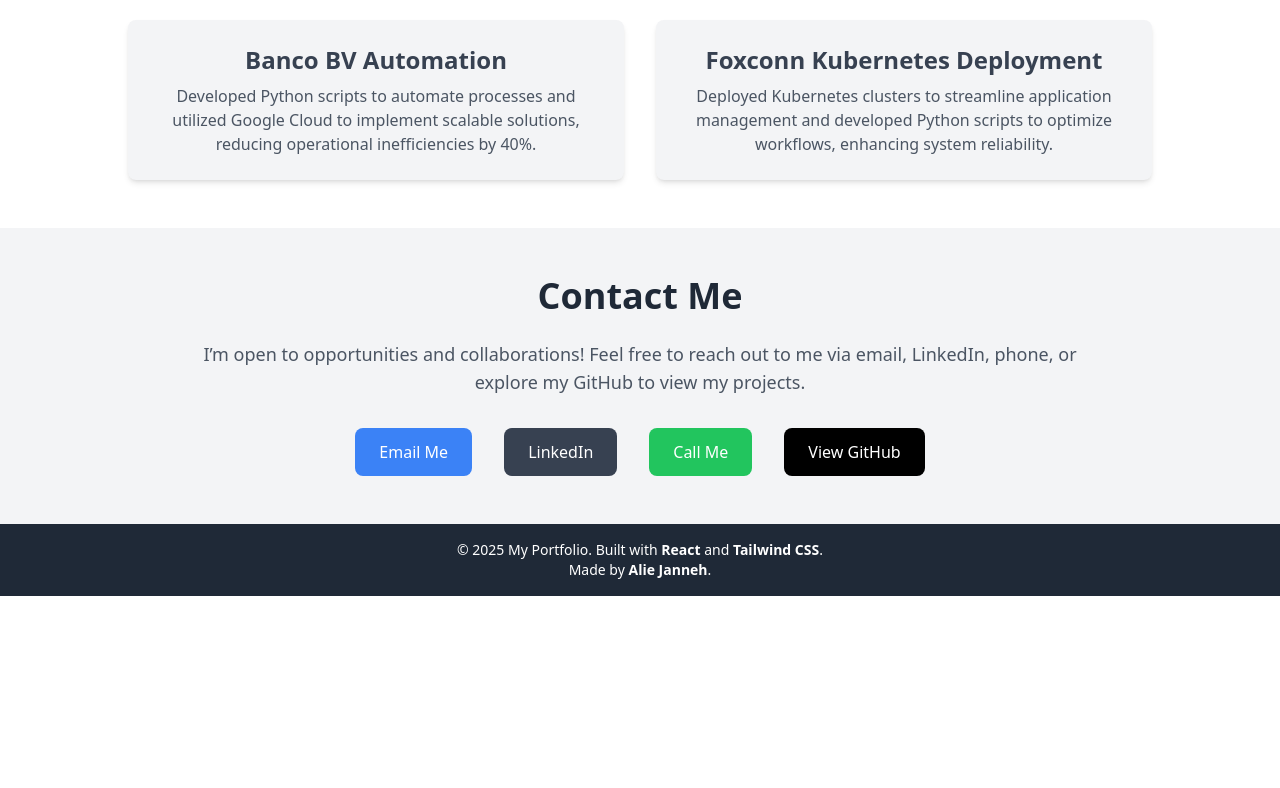
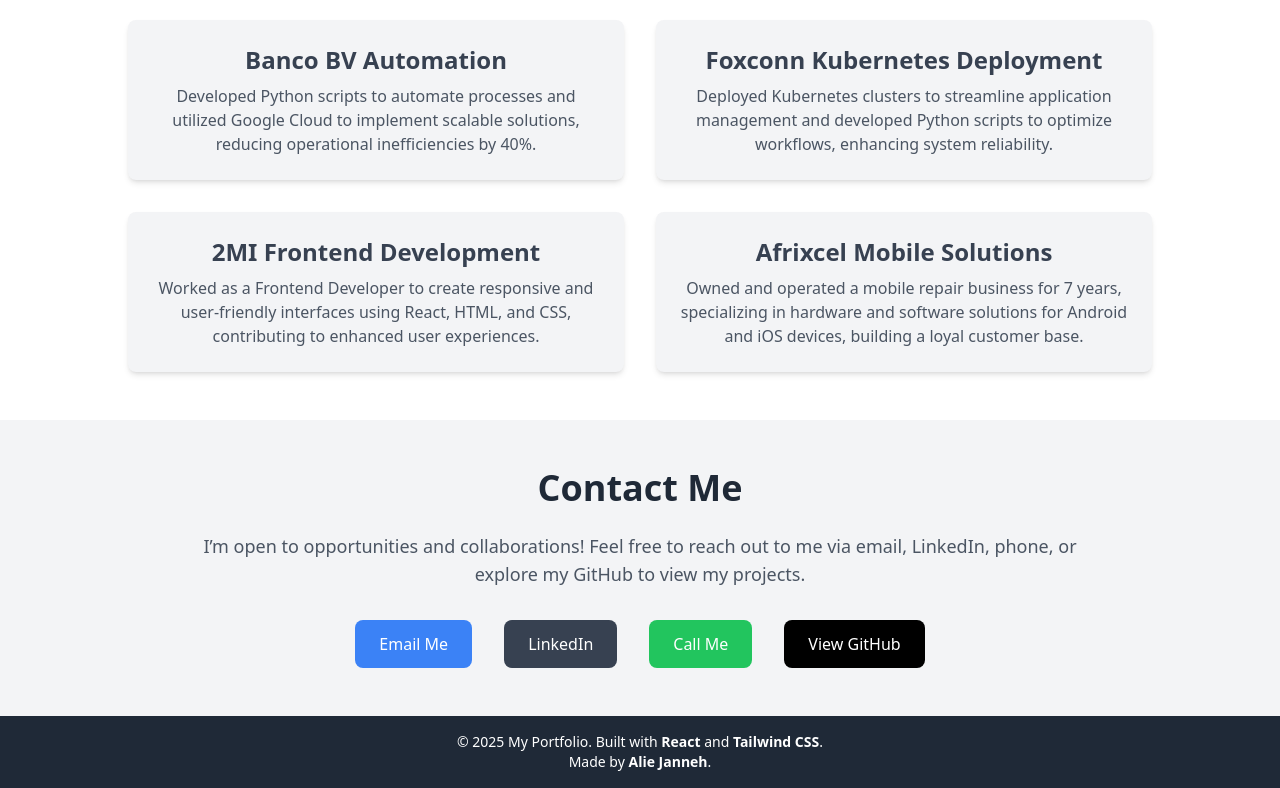
Before and after one commit to janneh2000/my-portfolio, a React (Create React App) app: page / in a window 1280 px wide. Shown: the part 705-1493 px from the top of the page. Before the commit the page ends 1301 px from the top, so only its background shows below. Built offline with nearby package versions, Linux system fonts and the light colour scheme.

Commit message:
Add 2MI and Afrixcel projects to Projects section

```diff
--- a/src/components/Projects.js
+++ b/src/components/Projects.js
@@ -12,13 +12,20 @@ function Projects() {
       description:
         "Deployed Kubernetes clusters to streamline application management and developed Python scripts to optimize workflows, enhancing system reliability.",
     },
+    {
+      title: "2MI Frontend Development",
+      description:
+        "Worked as a Frontend Developer to create responsive and user-friendly interfaces using React, HTML, and CSS, contributing to enhanced user experiences.",
+    },
+    {
+      title: "Afrixcel Mobile Solutions",
+      description:
+        "Owned and operated a mobile repair business for 7 years, specializing in hardware and software solutions for Android and iOS devices, building a loyal customer base.",
+    },
   ];
 
   return (
-    <section
-      id="projects"
-      className="bg-white py-12 px-6 md:px-12"
-    >
+    <section id="projects" className="bg-white py-12 px-6 md:px-12">
       <div className="max-w-5xl mx-auto text-center">
         <h2 className="text-4xl font-bold text-gray-800 mb-6">Projects</h2>
         <div className="grid grid-cols-1 md:grid-cols-2 gap-8">
```
